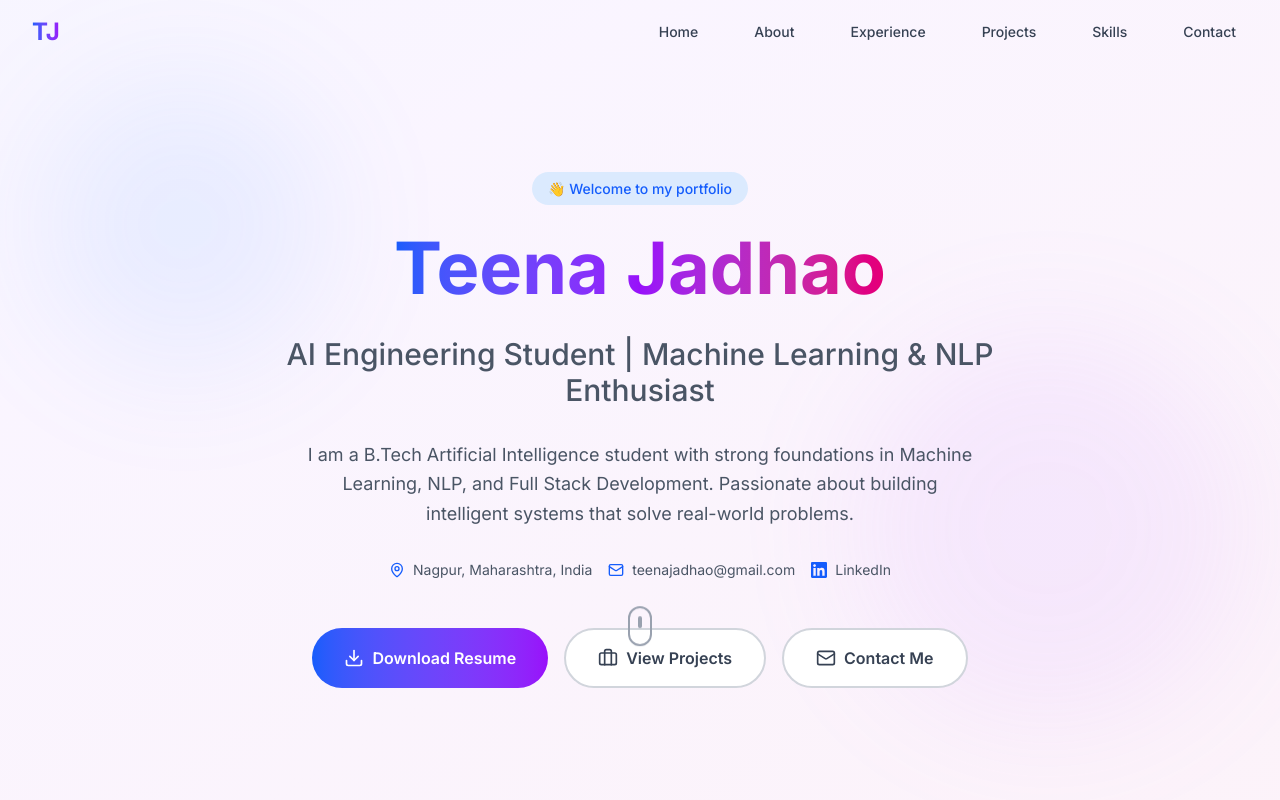
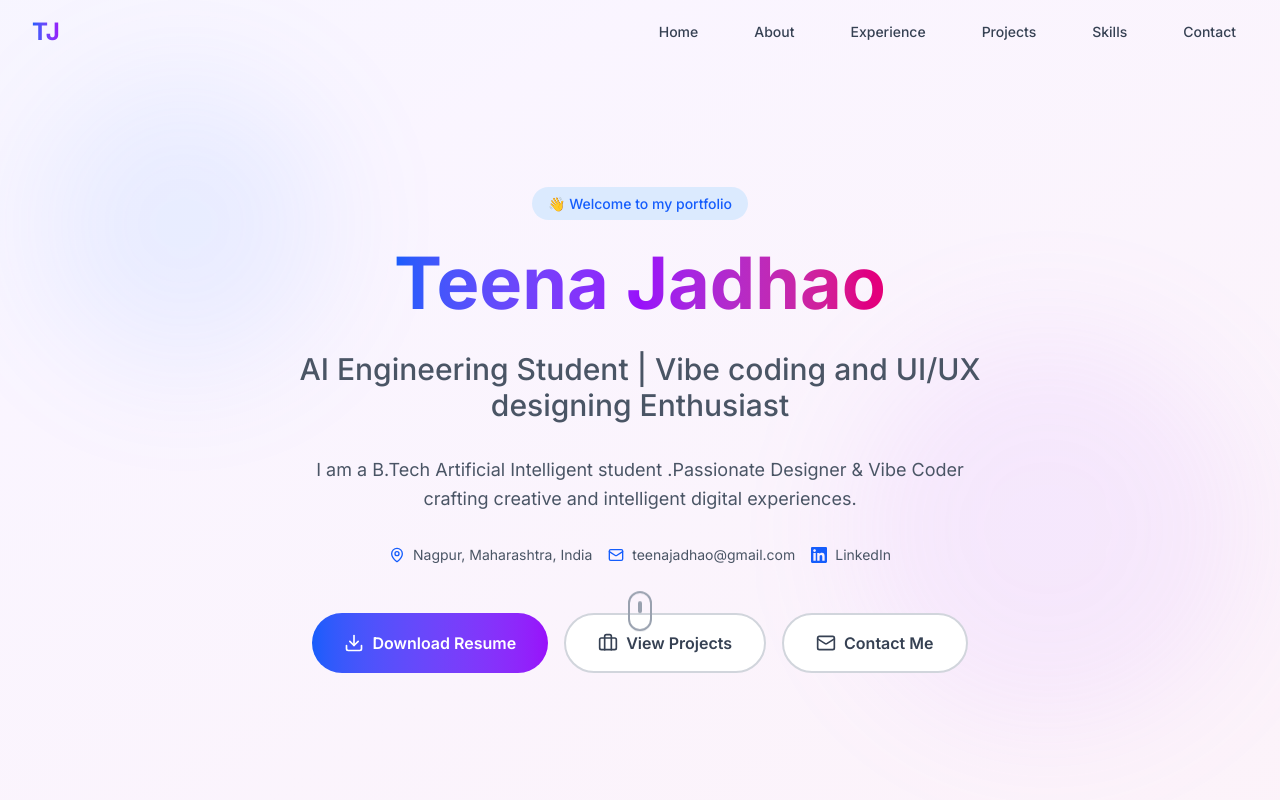
Before and after one commit to teena-grace/teena-portfolio, a Next.js app: page / in a window 1280 px wide. Shown: the top 800 px of the page. Built offline with nearby package versions, Linux system fonts and the light colour scheme.

Commit message:
layout changes

```diff
--- a/src/app/page.tsx
+++ b/src/app/page.tsx
@@ -17,7 +17,7 @@ export default function Home() {
       <About />
       <Education />
       <Experience />
-      <Projects />
+
       <Skills />
       <Leadership />
       <Certifications />
--- a/src/data/portfolioData.ts
+++ b/src/data/portfolioData.ts
@@ -1,8 +1,8 @@
 export const portfolioData = {
   personal: {
     name: "Teena Jadhao",
-    tagline: "AI Engineering Student | Machine Learning & NLP Enthusiast",
-    intro: "I am a B.Tech Artificial Intelligence student with strong foundations in Machine Learning, NLP, and Full Stack Development. Passionate about building intelligent systems that solve real-world problems.",
+    tagline: "AI Engineering Student | Vibe coding and UI/UX designing Enthusiast",
+    intro: "I am a B.Tech Artificial Intelligent student .Passionate Designer & Vibe Coder crafting creative and intelligent digital experiences.",
     location: "Nagpur, Maharashtra, India",
     email: "teenajadhao@gmail.com",
     phone: "+91-9561546121",
@@ -85,21 +85,7 @@ export const portfolioData = {
       github: "https://github.com/teena-grace/VIRTU-BOARD-AI",
       demo: "#"
     },
-    {
-      title: "Minutes of Meeting Recorder",
-      description: "Automated meeting summarization system that extracts key discussion points & action items, generates structured searchable summaries, and significantly reduces manual note-taking time.",
-      techStack: ["Python", "NLP", "Machine Learning", "Speech Recognition"],
-      features: [
-        "Automated meeting summarization",
-        "Key discussion point extraction",
-        "Action item identification",
-        "Structured summary generation",
-        "Speaker identification",
-        "Export to multiple formats"
-      ],
-      github: "#",
-      demo: "#"
-    },
+
     {
       title: "AI Portfolio Website",
       description: "Modern, responsive portfolio website built with Next.js and Tailwind CSS, showcasing projects, skills, and professional experience with smooth animations and dark mode support.",
```
Also changed, not shown: public/profile.png.
